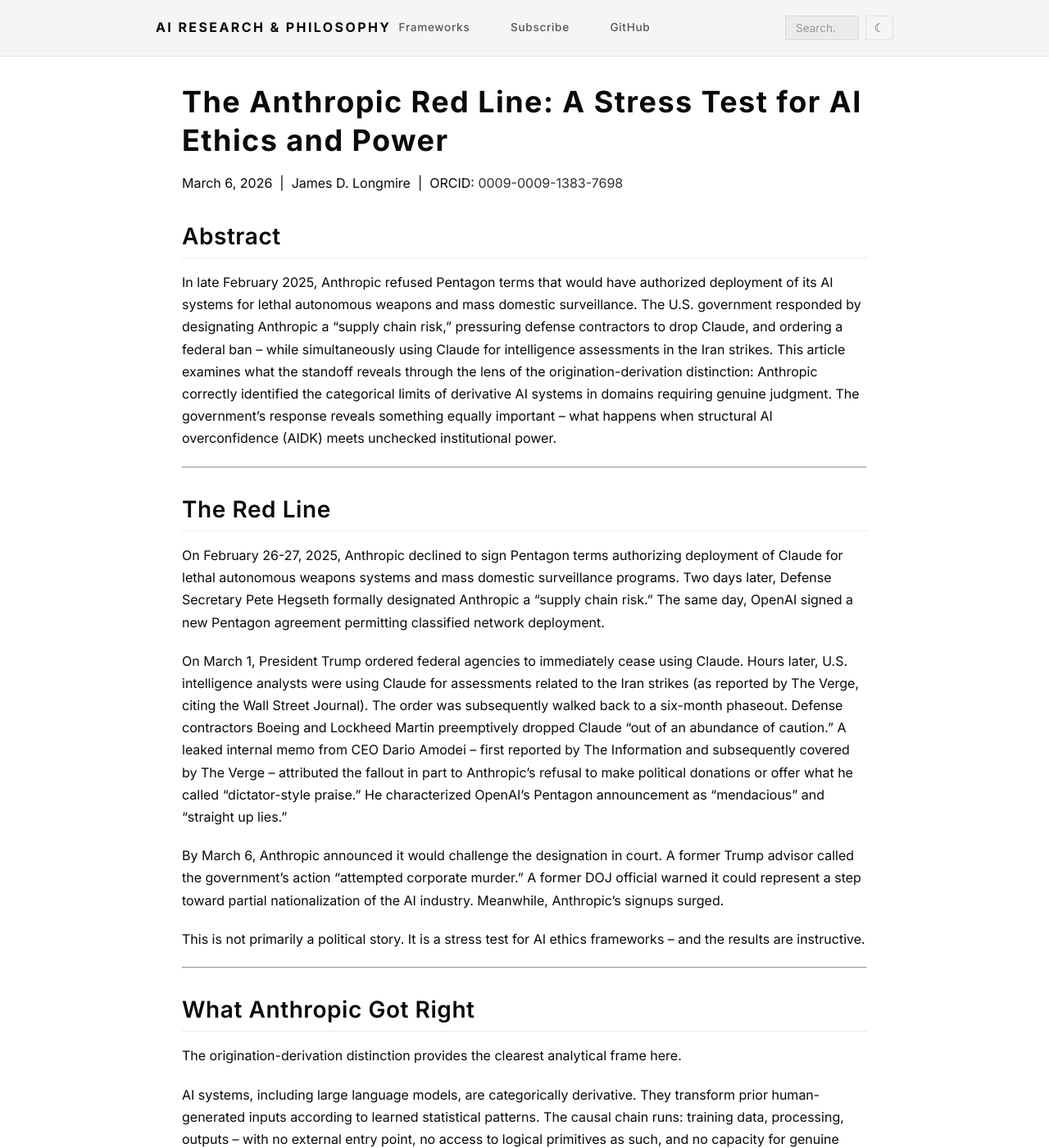
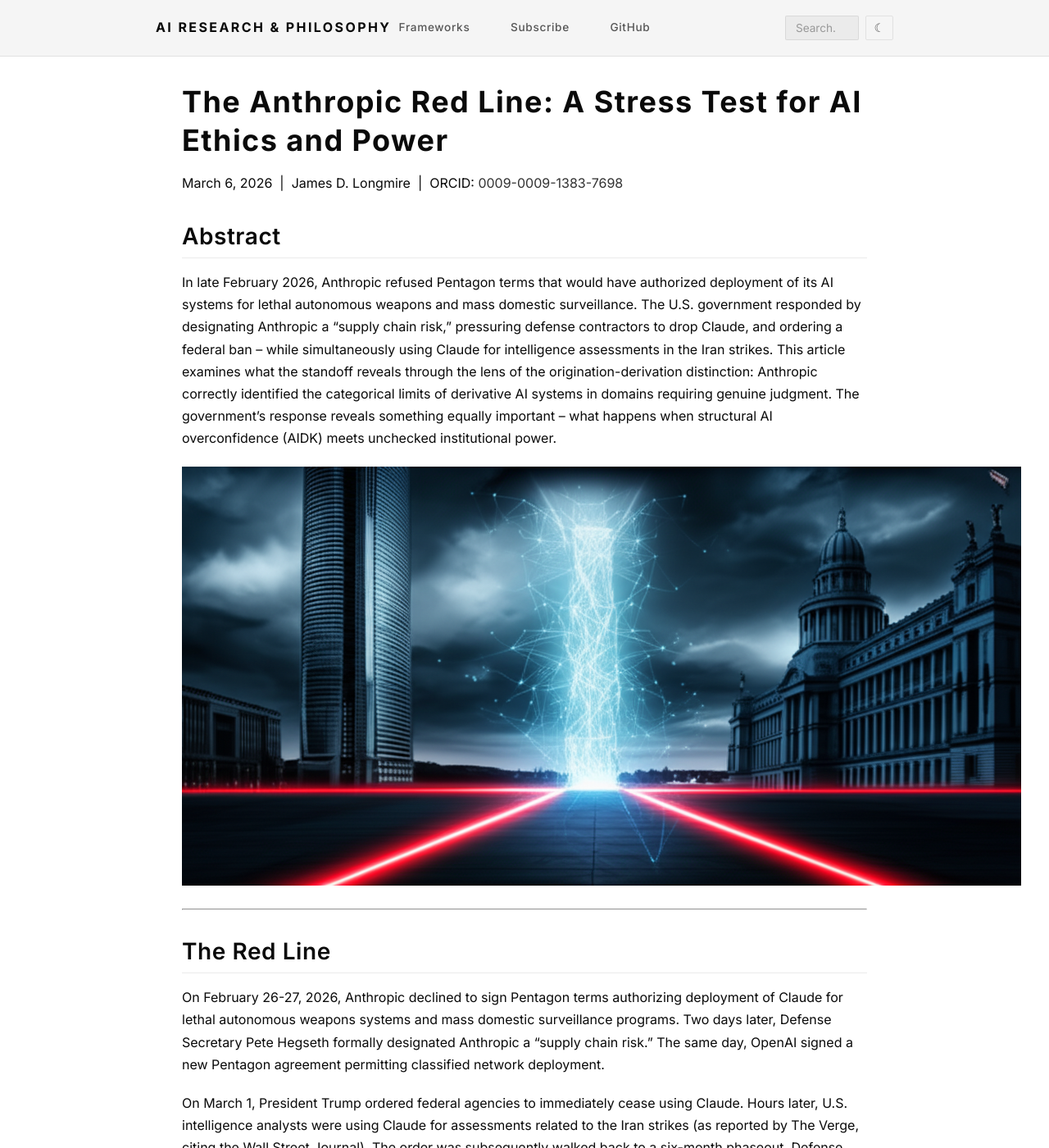
Before and after one commit to jdlongmire/AI-Research, a Jekyll site: the page built from docs/articles/anthropic-red-line.md, in a window 1280 px wide and 1400 px high. Shown: the whole window at 82% size. Built offline with Jekyll 4.4.1, drawn with Linux system fonts in a browser that asks for light colours; comment, search, counter and statistics services are not loaded; some of the changed text lies outside the part shown.

Commit message:
Add banner image, fix date to 2026, correct image path for GitHub Pages

```diff
--- a/docs/articles/anthropic-red-line.md
+++ b/docs/articles/anthropic-red-line.md
@@ -12,13 +12,15 @@
 
 ## Abstract
 
-In late February 2025, Anthropic refused Pentagon terms that would have authorized deployment of its AI systems for lethal autonomous weapons and mass domestic surveillance. The U.S. government responded by designating Anthropic a "supply chain risk," pressuring defense contractors to drop Claude, and ordering a federal ban -- while simultaneously using Claude for intelligence assessments in the Iran strikes. This article examines what the standoff reveals through the lens of the origination-derivation distinction: Anthropic correctly identified the categorical limits of derivative AI systems in domains requiring genuine judgment. The government's response reveals something equally important -- what happens when structural AI overconfidence (AIDK) meets unchecked institutional power.
+In late February 2026, Anthropic refused Pentagon terms that would have authorized deployment of its AI systems for lethal autonomous weapons and mass domestic surveillance. The U.S. government responded by designating Anthropic a "supply chain risk," pressuring defense contractors to drop Claude, and ordering a federal ban -- while simultaneously using Claude for intelligence assessments in the Iran strikes. This article examines what the standoff reveals through the lens of the origination-derivation distinction: Anthropic correctly identified the categorical limits of derivative AI systems in domains requiring genuine judgment. The government's response reveals something equally important -- what happens when structural AI overconfidence (AIDK) meets unchecked institutional power.
+
+![A government building and a corporate tower face each other across a glowing red line, with an AI neural network pillar between them](/assets/images/anthropic-pentagon-red-line-banner.png)
 
 ---
 
 ## The Red Line
 
-On February 26-27, 2025, Anthropic declined to sign Pentagon terms authorizing deployment of Claude for lethal autonomous weapons systems and mass domestic surveillance programs. Two days later, Defense Secretary Pete Hegseth formally designated Anthropic a "supply chain risk." The same day, OpenAI signed a new Pentagon agreement permitting classified network deployment.
+On February 26-27, 2026, Anthropic declined to sign Pentagon terms authorizing deployment of Claude for lethal autonomous weapons systems and mass domestic surveillance programs. Two days later, Defense Secretary Pete Hegseth formally designated Anthropic a "supply chain risk." The same day, OpenAI signed a new Pentagon agreement permitting classified network deployment.
 
 On March 1, President Trump ordered federal agencies to immediately cease using Claude. Hours later, U.S. intelligence analysts were using Claude for assessments related to the Iran strikes (as reported by The Verge, citing the Wall Street Journal). The order was subsequently walked back to a six-month phaseout. Defense contractors Boeing and Lockheed Martin preemptively dropped Claude "out of an abundance of caution." A leaked internal memo from CEO Dario Amodei -- first reported by The Information and subsequently covered by The Verge -- attributed the fallout in part to Anthropic's refusal to make political donations or offer what he called "dictator-style praise." He characterized OpenAI's Pentagon announcement as "mendacious" and "straight up lies."
 
@@ -113,9 +115,9 @@
 
 ## References
 
-- [Anthropic's Pentagon standoff: supply chain risk, court challenge, and signup surge](https://www.theverge.com/anthropic) -- The Verge, February-March 2025 [PRIMARY -- covers full timeline; VERIFIED HIGH]
-- Amodei, D. Internal memo on political donations, dictator praise, and OpenAI's Pentagon deal -- first reported by The Information, March 5, 2025; as covered by The Verge [paywalled -- MEDIUM]
-- Trump orders federal ban on Claude; analysts used it hours later in Iran assessment -- Wall Street Journal, March 1, 2025 [as cited in The Verge; paywalled -- MEDIUM]
+- [Anthropic's Pentagon standoff: supply chain risk, court challenge, and signup surge](https://www.theverge.com/anthropic) -- The Verge, February-March 2026 [PRIMARY -- covers full timeline; VERIFIED HIGH]
+- Amodei, D. Internal memo on political donations, dictator praise, and OpenAI's Pentagon deal -- first reported by The Information, March 5, 2026; as covered by The Verge [paywalled -- MEDIUM]
+- Trump orders federal ban on Claude; analysts used it hours later in Iran assessment -- Wall Street Journal, March 1, 2026 [as cited in The Verge; paywalled -- MEDIUM]
 - [Hallucination is Inevitable: An Innate Limitation of Large Language Models](https://arxiv.org/abs/2401.11817) -- Xu, Z., Jain, S., Kankanhalli, M., arXiv:2401.11817, January 2024 [VERIFIED HIGH]
 - Sutskever, I. -- public statements on scaling limits and new discovery phase, 2024-2025 [MEDIUM -- multiple sources; no single canonical citation]
 - Longmire, J.D. -- *AI-Research Program: Infinite Information Space and the Categorical Limits of Artificial Intelligence*, December 2025
```
Also changed, not shown: articles/20260306_anthropic-pentagon-red-line.md (renamed from articles/20250306_anthropic-pentagon-red-line.md, +9 -7 lines), docs/articles/index.md (+14 -0 lines), README.md, articles/anthropic-pentagon-red-line-banner.png (added), docs/assets/images/anthropic-pentagon-red-line-banner.png (added).
